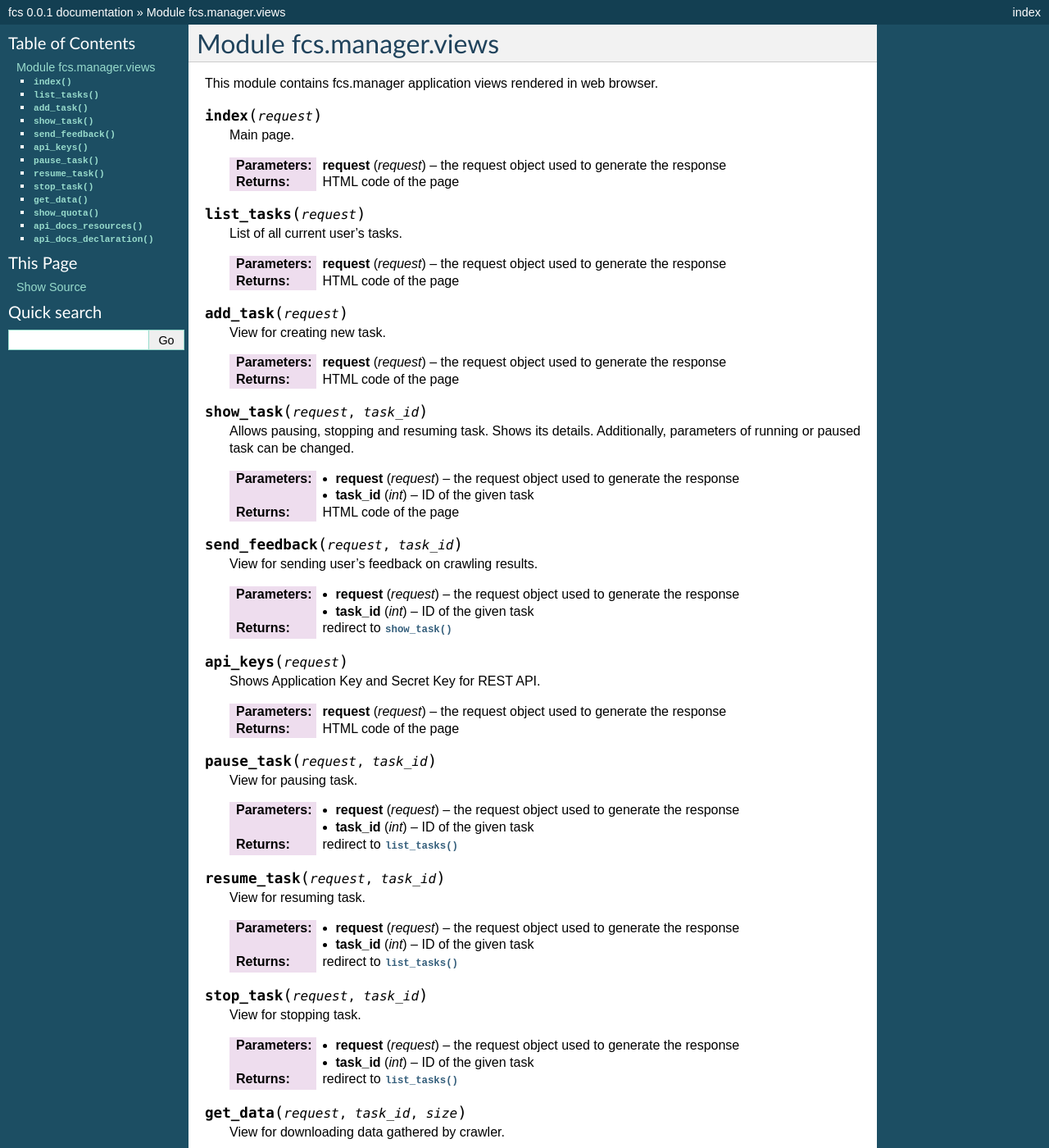
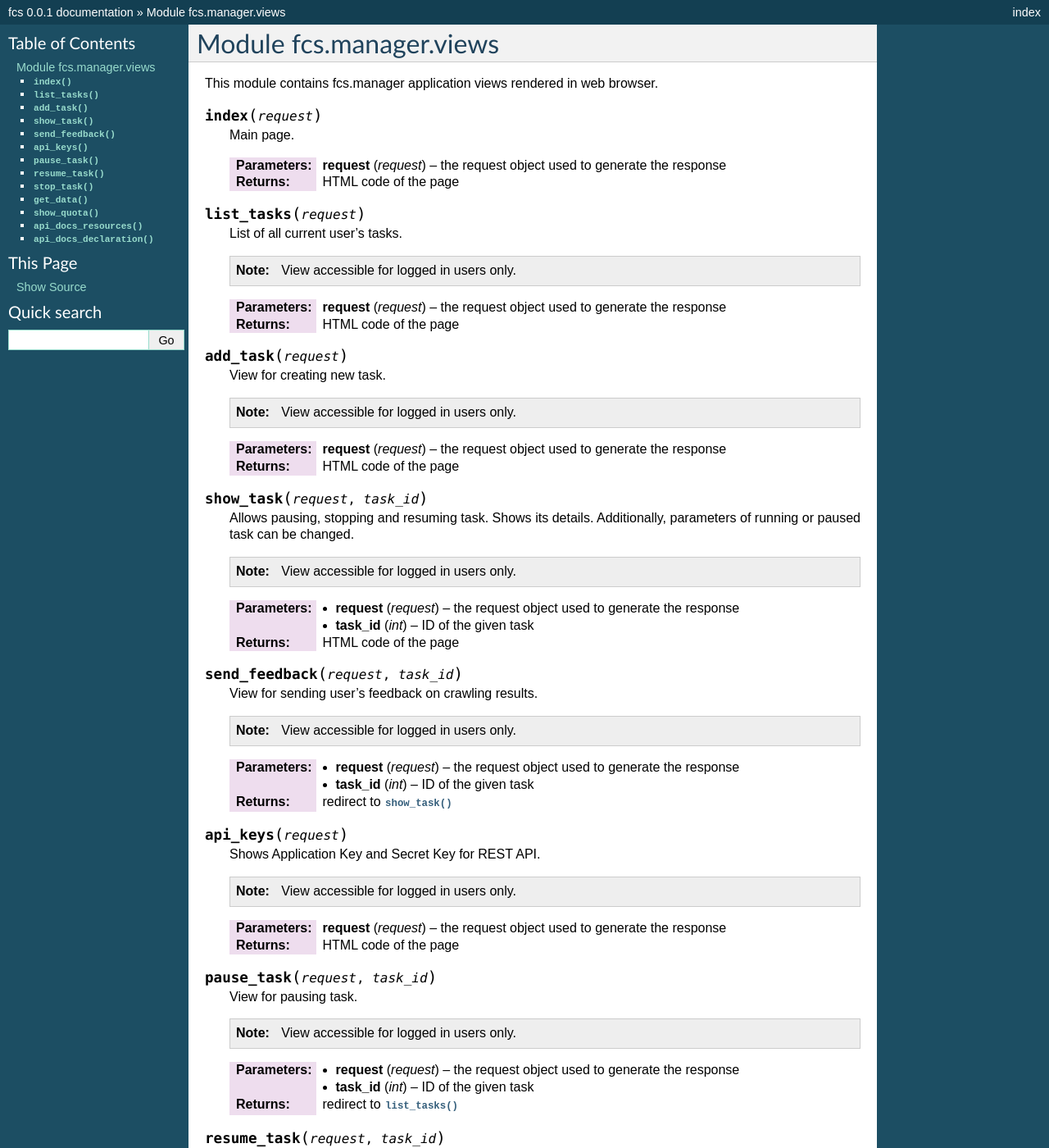
Before and after one commit to agh-glk/fcs, a Sphinx documentation site: the page built from docs/source/manager/views.rst, in a window 1280 px wide and 1400 px high. Shown: the whole window at 82% size. Built offline with Sphinx 7.4.7, drawn with Linux system fonts in a browser that asks for light colours; formulas are drawn with MathJax 3; some of the changed text lies outside the part shown.

Commit message:
[NT] Edit

```diff
--- a/docs/source/manager/views.rst
+++ b/docs/source/manager/views.rst
@@ -15,6 +15,8 @@ This module contains fcs.manager application views rendered in web browser.
 
    List of all current user's tasks.
 
+   .. note:: View accessible for logged in users only.
+
    :param request request: the request object used to generate the response
    :return: HTML code of the page
 
@@ -23,6 +25,8 @@ This module contains fcs.manager application views rendered in web browser.
 
    View for creating new task.
 
+   .. note:: View accessible for logged in users only.
+
    :param request request: the request object used to generate the response
    :return: HTML code of the page
 
@@ -30,6 +34,8 @@ This module contains fcs.manager application views rendered in web browser.
 .. py:function:: show_task(request, task_id)
 
    Allows pausing, stopping and resuming task. Shows its details. Additionally, parameters of running or paused task can be changed.
+
+   .. note:: View accessible for logged in users only.
 
    :param request request: the request object used to generate the response
    :param int task_id: ID of the given task
@@ -40,6 +46,8 @@ This module contains fcs.manager application views rendered in web browser.
 
    View for sending user's feedback on crawling results.
 
+   .. note:: View accessible for logged in users only.
+
    :param request request: the request object used to generate the response
    :param int task_id: ID of the given task
    :return: redirect to :py:func:`show_task`
@@ -49,6 +57,8 @@ This module contains fcs.manager application views rendered in web browser.
 
    Shows Application Key and Secret Key for REST API.
 
+   .. note:: View accessible for logged in users only.
+
    :param request request: the request object used to generate the response
    :return: HTML code of the page
 
@@ -56,6 +66,8 @@ This module contains fcs.manager application views rendered in web browser.
 .. py:function:: pause_task(request, task_id)
 
    View for pausing task.
+
+   .. note:: View accessible for logged in users only.
 
    :param request request: the request object used to generate the response
    :param int task_id: ID of the given task
@@ -66,6 +78,8 @@ This module contains fcs.manager application views rendered in web browser.
 
    View for resuming task.
 
+   .. note:: View accessible for logged in users only.
+
    :param request request: the request object used to generate the response
    :param int task_id: ID of the given task
    :return: redirect to :py:func:`list_tasks`
@@ -74,6 +88,8 @@ This module contains fcs.manager application views rendered in web browser.
 .. py:function:: stop_task(request, task_id)
 
    View for stopping task.
+
+   .. note:: View accessible for logged in users only.
 
    :param request request: the request object used to generate the response
    :param int task_id: ID of the given task
@@ -84,6 +100,8 @@ This module contains fcs.manager application views rendered in web browser.
 
    View for downloading data gathered by crawler.
 
+   .. note:: View accessible for logged in users only.
+
    :param request request: the request object used to generate the response
    :param int task_id: ID of the given task related to data to be downloaded
    :param int size: size of data to be downloaded
@@ -93,6 +111,8 @@ This module contains fcs.manager application views rendered in web browser.
 .. py:function:: show_quota(request)
 
    Shows limitations for tasks, described by Quota object.
+
+   .. note:: View accessible for logged in users only.
 
    :param request request: the request object used to generate the response
    :return: HTML code of the page
```
